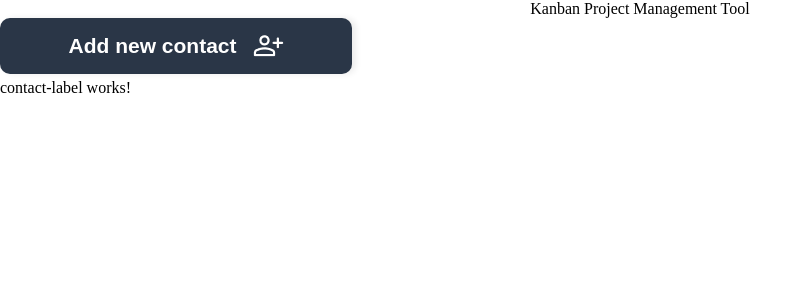
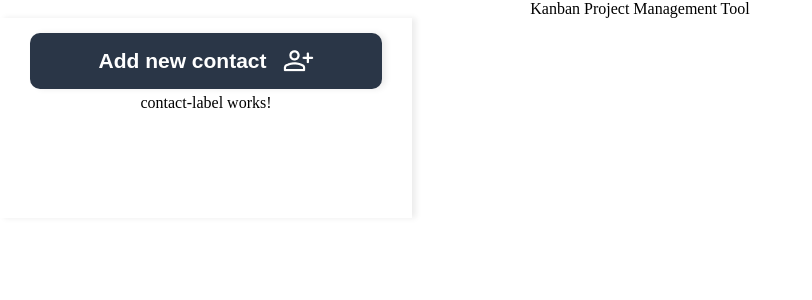
Before and after one commit to nilsalberding/Join, an Angular app: page / in a window 1280 px wide. Shown: the top 300 px of the page, without its empty margins (0-812 px from the left). Built offline with nearby package versions, Linux system fonts and the light colour scheme.

Commit message:
added shadow and fixed width for contact-list

```diff
--- a/src/app/main-content/contacts/contact-list/contact-list.component.scss
+++ b/src/app/main-content/contacts/contact-list/contact-list.component.scss
@@ -2,9 +2,12 @@
 
 .contact-list-container {
   background-color: $white;
-  width: 100%;
+  width: fit-content;
   height: 200px;
-  @include displayFlex(column, flex-start, flex-start, 5px);
+  @include displayFlex(column, flex-start, center, 5px);
+  box-shadow: 4px 0px 6px 0px rgba(0, 0, 0, 0.08);
+  padding: 15px 30px;
+  overflow-y: scroll;
 
   .add-new-contact-box {
     .add-new-contact-btn {
```
